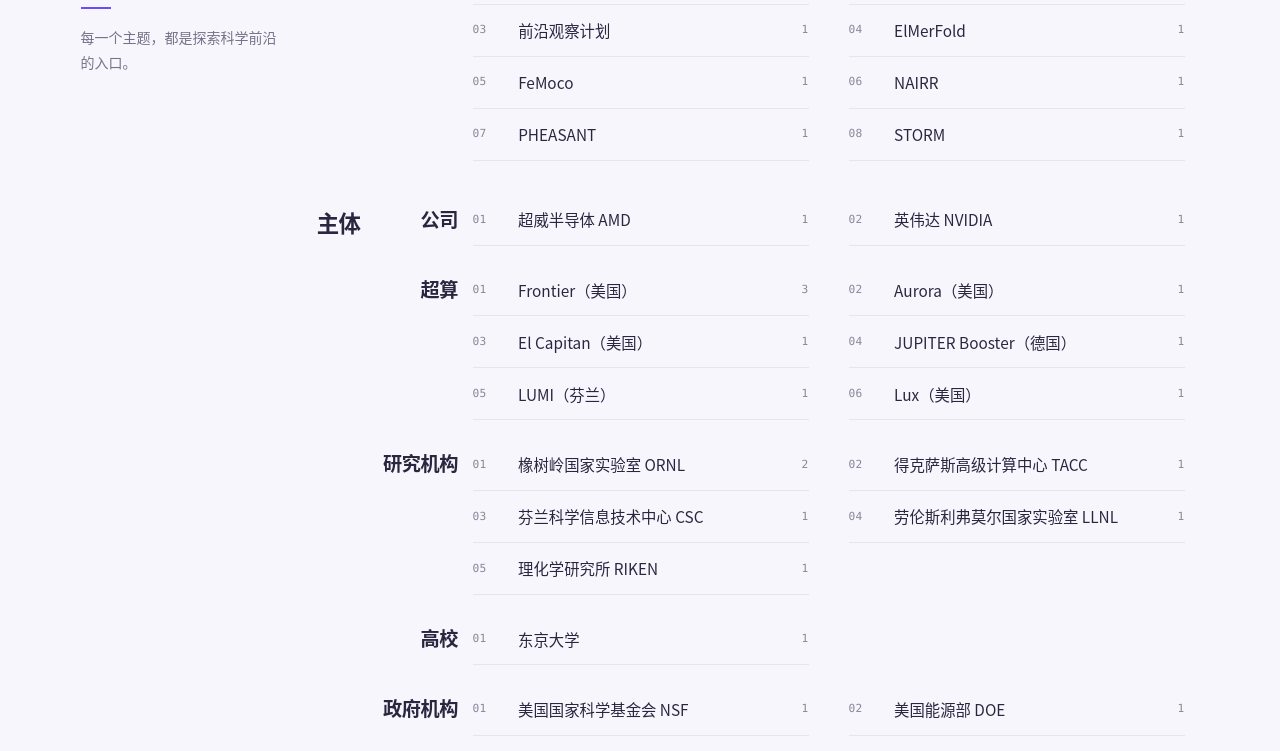
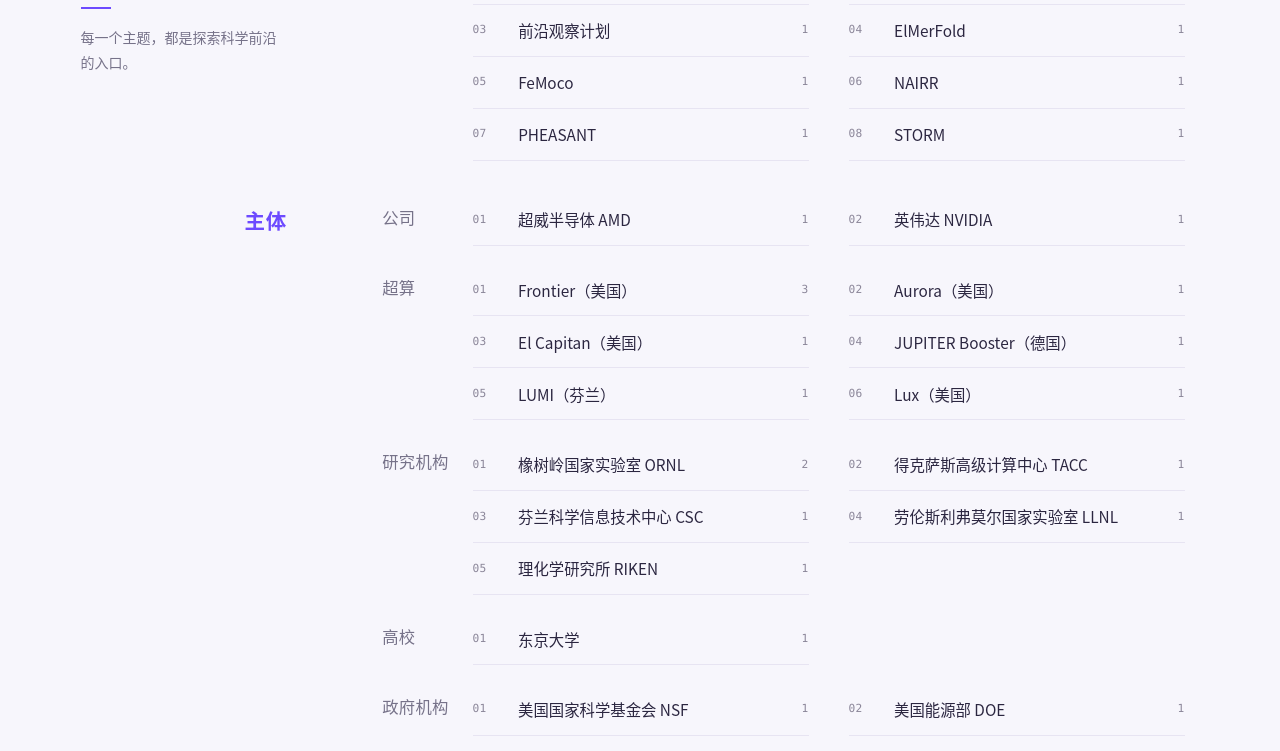
Before and after one commit to arcsysu/chaozhi-global-perspectives, an Astro site: page /topics in a window 1280 px wide. Shown: the part 465-1216 px from the top of the page. Built offline with nearby package versions, Linux system fonts and the light colour scheme; Astro itself is replaced by a stand-in of ours.

Commit message:
style: differentiate topic category hierarchy typography
Left-align primary labels; keep secondary in a fixed rail with shared left edge; restyle both away from the page title look.

Co-authored-by: Cursor <cursoragent@cursor.com>

```diff
--- a/src/pages/topics/index.astro
+++ b/src/pages/topics/index.astro
@@ -380,7 +380,8 @@ const totalSubjects = allTagStats.length;
   .subject-directory {
     --subject-cat-rail: 7.5rem;
     --subject-cat-gap: 1.1rem;
-    --subject-sub-rail: 5rem;
+    /* 二级栏宽按最长标签（研究机构/政府机构）定，栏内左对齐 → 左线齐平 */
+    --subject-sub-rail: 4.75rem;
     --subject-sub-gap: 0.9rem;
     min-width: 0;
   }
@@ -410,15 +411,16 @@ const totalSubjects = allTagStats.length;
     /* 与 .subject-entry 的 padding-block 对齐，使标题顶线贴齐首条标签名 */
     margin: 0;
     padding-top: 0.72rem;
-    color: var(--color-heading);
-    font-weight: var(--fw-bold);
-    letter-spacing: -0.02em;
     line-height: 1.45;
-    text-align: right;
   }
 
+  /* 一级：左对齐；品牌色 + 稍大字重，和下级、页标题都区分开 */
   .subject-category__title {
-    font-size: 1.4rem;
+    color: var(--color-brand);
+    font-size: 1.28rem;
+    font-weight: var(--fw-semibold);
+    letter-spacing: 0.04em;
+    text-align: left;
   }
 
   .subject-category__body {
@@ -434,6 +436,7 @@ const totalSubjects = allTagStats.length;
 
   .subject-subcategory {
     display: grid;
+    /* 固定栏宽贴条目一侧（相对一级更靠右）；栏内左对齐使各二级左线对齐 */
     grid-template-columns: var(--subject-sub-rail) minmax(0, 1fr);
     column-gap: var(--subject-sub-gap);
     align-items: start;
@@ -448,8 +451,13 @@ const totalSubjects = allTagStats.length;
     display: none;
   }
 
+  /* 二级：弱一档的字号/字重/颜色，体现从属 */
   .subject-subcategory__title {
-    font-size: 1.2rem;
+    color: var(--color-text-muted);
+    font-size: 1.02rem;
+    font-weight: var(--fw-medium);
+    letter-spacing: 0.02em;
+    text-align: left;
   }
 
   .subject-subcategory__body {
@@ -694,7 +702,6 @@ const totalSubjects = allTagStats.length;
     .subject-subcategory__title {
       padding-top: 0;
       margin-bottom: 0.35rem;
-      text-align: left;
     }
 
     .subject-subcategory {
@@ -755,7 +762,7 @@ const totalSubjects = allTagStats.length;
     }
 
     .subject-category__title {
-      font-size: 1.25rem;
+      font-size: 1.15rem;
     }
 
     .subject-subcategory {
@@ -763,7 +770,7 @@ const totalSubjects = allTagStats.length;
     }
 
     .subject-subcategory__title {
-      font-size: 1.1rem;
+      font-size: 0.95rem;
     }
 
     .subject-index {
```
